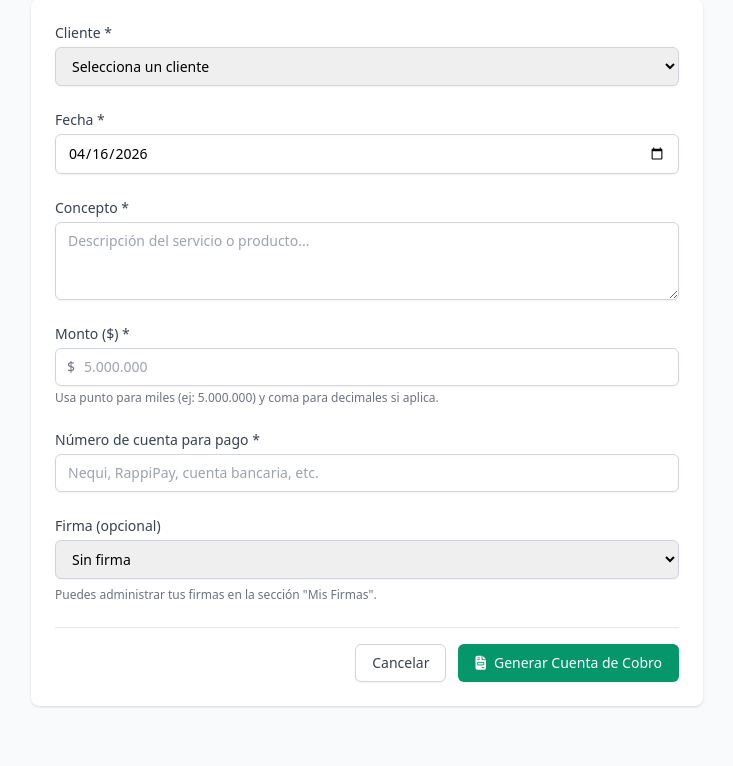
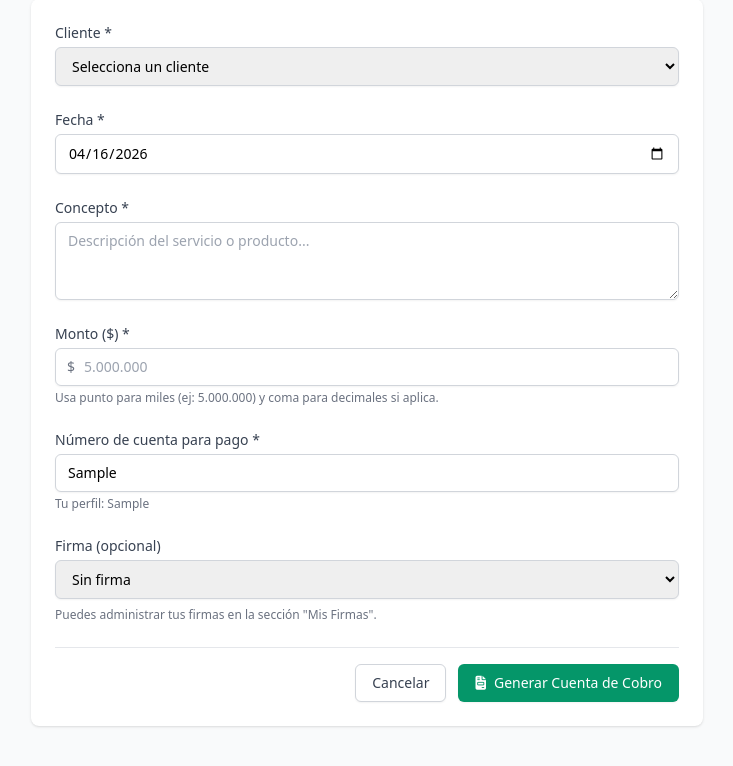
Before and after one commit to Eglism11/web-facturacion, a Flask app: page /cuentas/nueva in a window 1280 px wide. Shown: the part 209-975 px from the top of the page, without its empty margins (273-1006 px from the left). Run offline with Flask 3, Linux system fonts and the light colour scheme; a user stored in the database is signed in; tables that the repository leaves empty hold one stand-in row (values such as "Sample post"); parts of the project's set-up code (start-up, migrations or seed data) failed here and were passed over; some libraries are stand-ins or nearby versions.

Commit message:
fix: precargar perfil en formulario y mejorar PDF

```diff
--- a/app.py
+++ b/app.py
@@ -368,6 +368,11 @@ def crear_cuenta():
     clientes = Cliente.query.order_by(Cliente.nombre).all()
     firmas = Firma.query.order_by(Firma.nombre).all()
 
+    perfil = {
+        'banco': current_user.banco or '',
+        'numero_cuenta': current_user.numero_cuenta or ''
+    }
+
     if request.method == 'POST':
         cliente_id = request.form['cliente_id']
         concepto = request.form['concepto']
@@ -380,6 +385,7 @@ def crear_cuenta():
                 clientes=clientes,
                 firmas=firmas,
                 today=date.today().isoformat(),
+                perfil=perfil,
             )
         fecha_documento = datetime.strptime(request.form['fecha_documento'], '%Y-%m-%d').date()
         firma_id = request.form.get('firma_id') or None
@@ -391,6 +397,7 @@ def crear_cuenta():
                 clientes=clientes,
                 firmas=firmas,
                 today=date.today().isoformat(),
+                perfil=perfil,
             )
 
         # Generate invoice number
@@ -416,7 +423,7 @@ def crear_cuenta():
         flash(f'Cuenta de cobro {numero_factura} creada', 'success')
         return redirect(url_for('ver_cuenta', id=cuenta.id))
 
-    return render_template('cuentas/create.html', clientes=clientes, firmas=firmas, today=date.today().isoformat())
+    return render_template('cuentas/create.html', clientes=clientes, firmas=firmas, today=date.today().isoformat(), perfil=perfil)
 
 @app.route('/cuentas/<int:id>')
 @login_required
@@ -513,7 +520,6 @@ def descargar_pdf(id):
     cliente = cuenta.cliente
     firma = cuenta.firma
 
-    # Create PDF
     pdf = FPDF()
     pdf.add_page()
     pdf.set_auto_page_break(auto=True, margin=18)
@@ -525,83 +531,84 @@ def descargar_pdf(id):
     pdf.cell(0, 10, 'DOCUMENTO EQUIVALENTE A LA FACTURA', ln=True, align='C')
     pdf.set_font('Arial', '', 11)
     pdf.cell(0, 8, f"Consecutivo: {cuenta.numero_factura}", ln=True, align='R')
-    pdf.ln(4)
+    pdf.ln(6)
 
-    pdf.set_font('Arial', 'B', 11)
-    pdf.cell(0, 7, 'Datos del cliente', ln=True)
+    pdf.set_font('Arial', 'B', 12)
+    pdf.cell(0, 8, 'Datos del cliente', ln=True)
     pdf.set_font('Arial', '', 11)
     pdf.cell(0, 7, f"Nombre: {cliente.nombre}", ln=True)
     pdf.cell(0, 7, f"NIT/CC: {cliente.identificacion or 'No registrado'}", ln=True)
-    pdf.ln(3)
+    pdf.ln(5)
 
-    prestador_nombre = current_user.nombre_completo if current_user.is_authenticated else (os.environ.get('PRESTADOR_NOMBRE') or '').strip()
-    prestador_doc = current_user.cedula if current_user.is_authenticated else (os.environ.get('PRESTADOR_DOCUMENTO') or '').strip()
+    prestador_nombre = current_user.nombre_completo if current_user.is_authenticated else ''
+    prestador_doc = current_user.cedula if current_user.is_authenticated else ''
     prestador_banco = current_user.banco if current_user.is_authenticated else ''
-    prestador_cuenta = current_user.numero_cuenta if current_user.is_authenticated else ''
-    pdf.set_font('Arial', 'B', 11)
-    pdf.cell(0, 7, 'DEBE A:', ln=True)
+
+    pdf.set_font('Arial', 'B', 12)
+    pdf.cell(0, 8, 'DEBE A:', ln=True)
     pdf.set_font('Arial', '', 11)
     pdf.cell(0, 7, f"Nombre completo: {prestador_nombre or '(Configure su perfil)'}", ln=True)
     pdf.cell(0, 7, f"Cedula/CE: {prestador_doc or '(Configure su perfil)'}", ln=True)
+    pdf.ln(5)
+
+    pdf.set_font('Arial', 'B', 12)
+    pdf.cell(0, 8, 'Por Concepto de:', ln=True)
+    pdf.set_font('Arial', '', 11)
+    pdf.multi_cell(0, 7, cuenta.concepto)
     pdf.ln(3)
 
+    monto_formatted = format_cop(cuenta.monto)
+    monto_texto = numero_a_letras(float(cuenta.monto)).upper()
     pdf.set_font('Arial', 'B', 11)
-    pdf.cell(0, 7, 'Por Concepto de:', ln=True)
-    pdf.set_font('Arial', '', 11)
-    pdf.multi_cell(0, 7, cuenta.concepto)
-    pdf.ln(2)
-
-    monto_texto = numero_a_letras(float(cuenta.monto)).upper()
-    pdf.multi_cell(0, 7, f"La suma de: {monto_texto} ({format_cop(cuenta.monto)})")
-    pdf.ln(3)
+    pdf.cell(0, 7, 'La suma de:', ln=True)
+    pdf.set_font('Arial', 'B', 12)
+    pdf.cell(0, 8, f"{monto_texto} ({monto_formatted})", ln=True)
+    pdf.ln(5)
 
     pdf.set_font('Arial', 'B', 11)
-    pdf.cell(140, 8, 'Actividad realizada', border=1, align='C')
-    pdf.cell(45, 8, 'Total', border=1, align='C', ln=True)
-    pdf.set_font('Arial', '', 11)
+    pdf.cell(140, 10, 'Actividad realizada', border=1, align='C')
+    pdf.cell(45, 10, 'Total', border=1, align='C', ln=True)
+    pdf.set_font('Arial', '', 10)
     concept_x = pdf.get_x()
     concept_y = pdf.get_y()
-    pdf.multi_cell(140, 8, cuenta.concepto, border=1)
+    pdf.multi_cell(140, 10, cuenta.concepto, border=1)
     concept_end_y = pdf.get_y()
     pdf.set_xy(concept_x + 140, concept_y)
-    pdf.cell(45, concept_end_y - concept_y, format_cop(cuenta.monto), border=1, align='R')
-    pdf.ln(6)
+    pdf.cell(45, concept_end_y - concept_y, monto_formatted, border=1, align='R')
+    pdf.ln(10)
 
     numero_pago = (getattr(cuenta, 'numero_cuenta_pago', None) or '').strip()
     pdf.set_font('Arial', 'B', 11)
-    pdf.cell(0, 7, 'Informacion de pago', ln=True)
+    pdf.cell(0, 8, 'Informacion de pago', ln=True)
     pdf.set_font('Arial', '', 11)
-    banco_info = f"{prestador_banco}" if prestador_banco else ""
-    linea_pago = (
-        f"El pago debera efectuarse a: {numero_pago or '—'} "
-        f"({banco_info}) a nombre de {prestador_nombre or 'el prestador'}"
-    )
+    banco_info = f"({prestador_banco})" if prestador_banco else ""
+    linea_pago = f"El pago debera efectuarse a: {numero_pago or '—'} {banco_info} a nombre de {prestador_nombre or 'el prestador'}"
     pdf.multi_cell(0, 7, linea_pago)
-    pdf.ln(3)
+    pdf.ln(5)
 
     pdf.set_font('Arial', 'B', 11)
-    pdf.cell(0, 7, 'Informacion adicional', ln=True)
+    pdf.cell(0, 8, 'Informacion adicional', ln=True)
     pdf.set_font('Arial', '', 10)
     texto_tributario = os.environ.get(
         'TEXTO_TRIBUTARIO',
         'No responsable de IVA segun art. 437 del ET. Documento equivalente para soporte contable.'
     )
     pdf.multi_cell(0, 6, texto_tributario)
-    pdf.ln(18)
+    pdf.ln(15)
 
-    sig_w_mm = 40
-    sig_h_mm = 30
+    sig_w_mm = 50
+    sig_h_mm = 25
     x_img = pdf.l_margin + (pdf.epw - sig_w_mm) / 2
     if firma:
         processed_filename = os.path.splitext(firma.archivo)[0] + '.png'
         signature_path = os.path.join(SIGNATURE_PROCESSED_FOLDER, processed_filename)
         if os.path.exists(signature_path):
             pdf.image(signature_path, x=x_img, w=sig_w_mm, h=sig_h_mm)
-            pdf.ln(4)
+            pdf.ln(3)
         else:
-            pdf.ln(10)
+            pdf.ln(8)
     else:
-        pdf.ln(10)
+        pdf.ln(8)
 
     line_y = pdf.get_y()
     line_w = 80
@@ -611,7 +618,6 @@ def descargar_pdf(id):
     pdf.set_font('Arial', '', 10)
     pdf.cell(0, 6, prestador_nombre or '', align='C', ln=True)
 
-    # Output
     output = io.BytesIO(pdf.output(dest='S'))
 
     filename = f"{cuenta.numero_factura}-{cliente.nombre.replace(' ', '_')}.pdf"
--- a/config.py
+++ b/config.py
@@ -7,7 +7,6 @@ class Config:
 
     db_url = os.environ.get('DATABASE_URL', '')
     db_url = db_url.strip().lstrip('=').strip()
-    print(f"[CONFIG] DATABASE_URL length: {len(db_url)}, starts: '{db_url[:20] if db_url else 'EMPTY'}'")
 
     if not db_url:
         raise ValueError("DATABASE_URL not set in environment")
--- a/templates/cuentas/create.html
+++ b/templates/cuentas/create.html
@@ -78,8 +78,12 @@
                     Número de cuenta para pago *
                 </label>
                 <input type="text" name="numero_cuenta_pago" id="numero_cuenta_pago" required
+                       value="{{ perfil.numero_cuenta if perfil else '' }}"
                        class="mt-1 block w-full border border-gray-300 rounded-md shadow-sm py-2 px-3 focus:outline-none focus:ring-indigo-500 focus:border-indigo-500 sm:text-sm"
                        placeholder="Nequi, RappiPay, cuenta bancaria, etc.">
+                {% if perfil.banco %}
+                <p class="mt-1 text-xs text-gray-500">Tu perfil: {{ perfil.banco }}</p>
+                {% endif %}
             </div>
 
             <!-- 5. Firma -->
```
